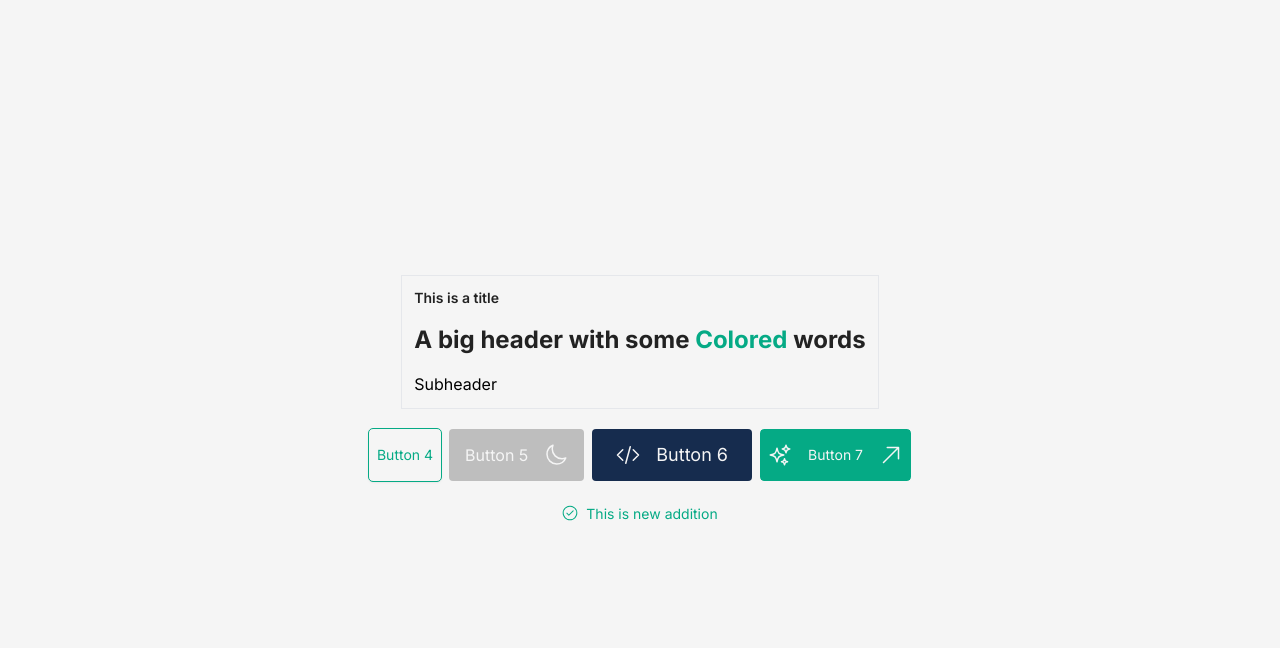
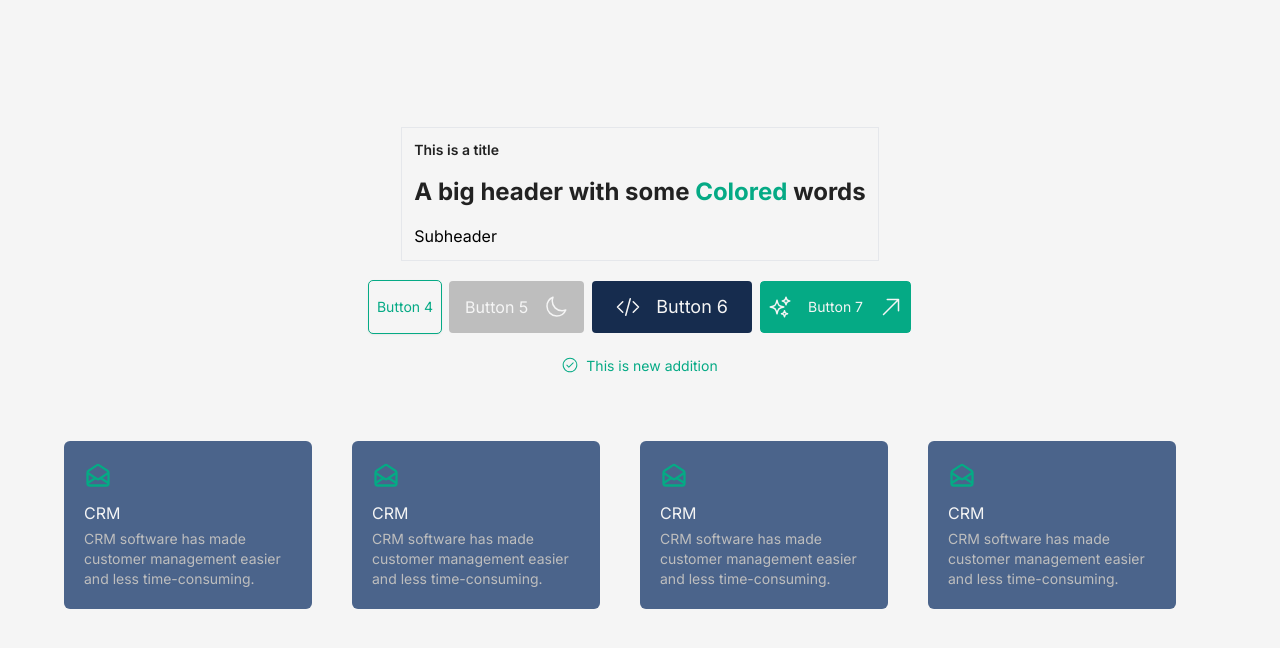
Before and after one commit to rhrokib/roboket-land, a Next.js app: page / in a window 1280 px wide. Shown: the top 648 px of the page. Built offline with nearby package versions, Linux system fonts and the light colour scheme.

Commit message:
IconCard Added

```diff
--- a/src/app/page.tsx
+++ b/src/app/page.tsx
@@ -1,4 +1,5 @@
 import { GoCheckCircle } from 'react-icons/go';
+import { HiOutlineMailOpen } from 'react-icons/hi';
 
 import { Button } from '@/components/button/button';
 import {
@@ -7,6 +8,7 @@ import {
   HeaderTitle,
   SubHeader,
 } from '@/components/header';
+import { IconCard } from '@/components/icon-card';
 
 import { IconLabel } from '../components/icon-label';
 
@@ -118,6 +120,36 @@ export default function Home() {
             color="text-primary-600"
           />
         </div>
+        <div className="flex m-16">
+          <IconCard
+            icon={<HiOutlineMailOpen className="text-primary-600 size-7" />}
+            title="CRM"
+            description="CRM software has made
+            customer management easier
+            and less time-consuming."
+          />
+          <IconCard
+            icon={<HiOutlineMailOpen className="text-primary-600 size-7" />}
+            title="CRM"
+            description="CRM software has made
+            customer management easier
+            and less time-consuming."
+          />
+          <IconCard
+            icon={<HiOutlineMailOpen className="text-primary-600 size-7" />}
+            title="CRM"
+            description="CRM software has made
+            customer management easier
+            and less time-consuming."
+          />
+          <IconCard
+            icon={<HiOutlineMailOpen className="text-primary-600 size-7" />}
+            title="CRM"
+            description="CRM software has made
+            customer management easier
+            and less time-consuming."
+          />
+        </div>
       </div>
     </>
   );
--- /dev/null
+++ b/src/components/icon-card.tsx
@@ -0,0 +1,22 @@
+interface iconCardProps {
+  icon: React.ReactNode;
+  title: string;
+  description: string;
+}
+
+export function IconCard({
+  icon,
+  title,
+  description,
+  ...props
+}: iconCardProps) {
+  return (
+    <>
+      <div className="flex flex-col gap-1 bg-accent-200 mr-10 p-5 rounded-md sm:w-50">
+        <div className="mb-2">{icon}</div>
+        <div className="text-light">{title}</div>
+        <div className="text-secondary text-sm">{description}</div>
+      </div>
+    </>
+  );
+}
```
